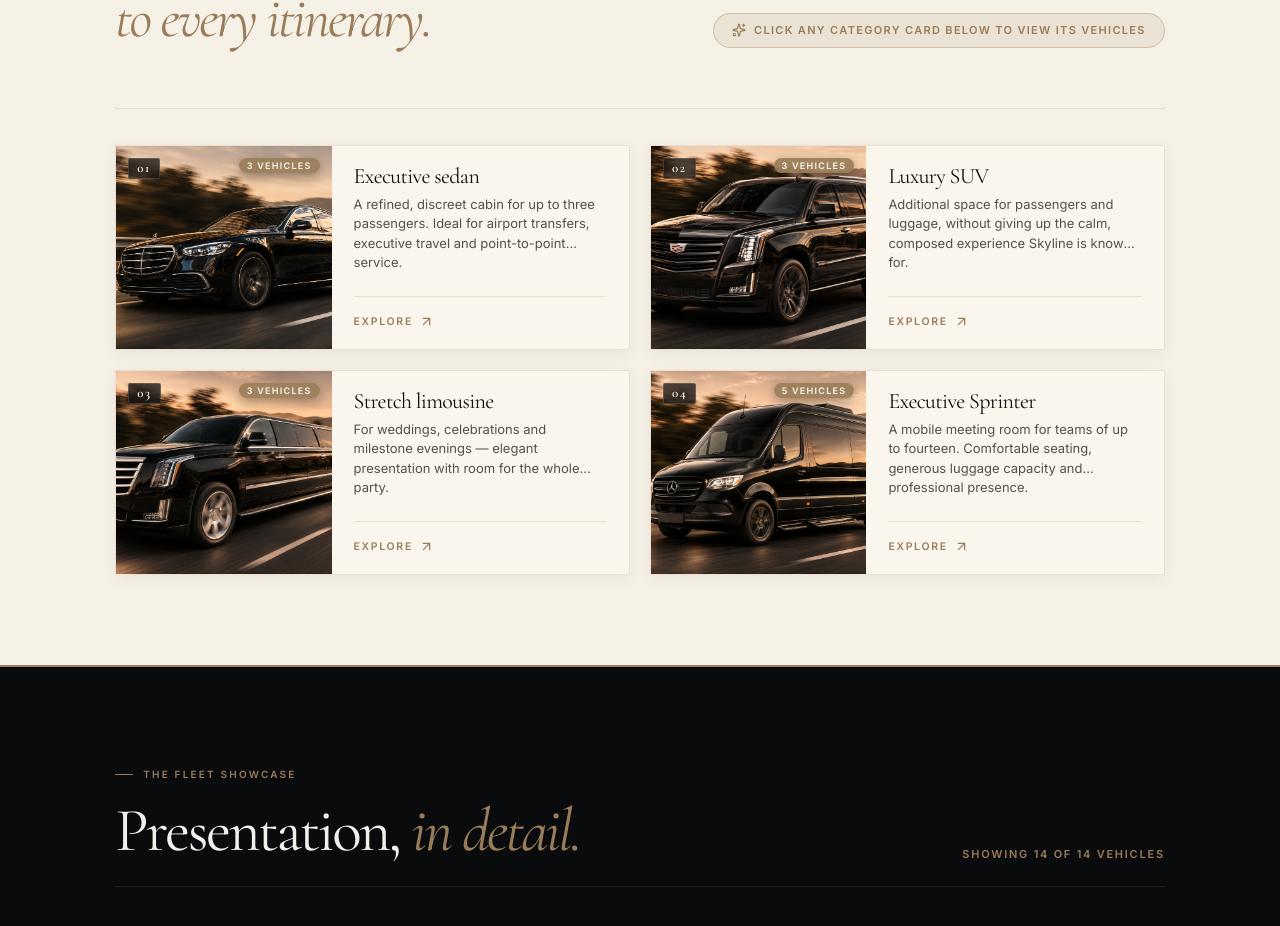
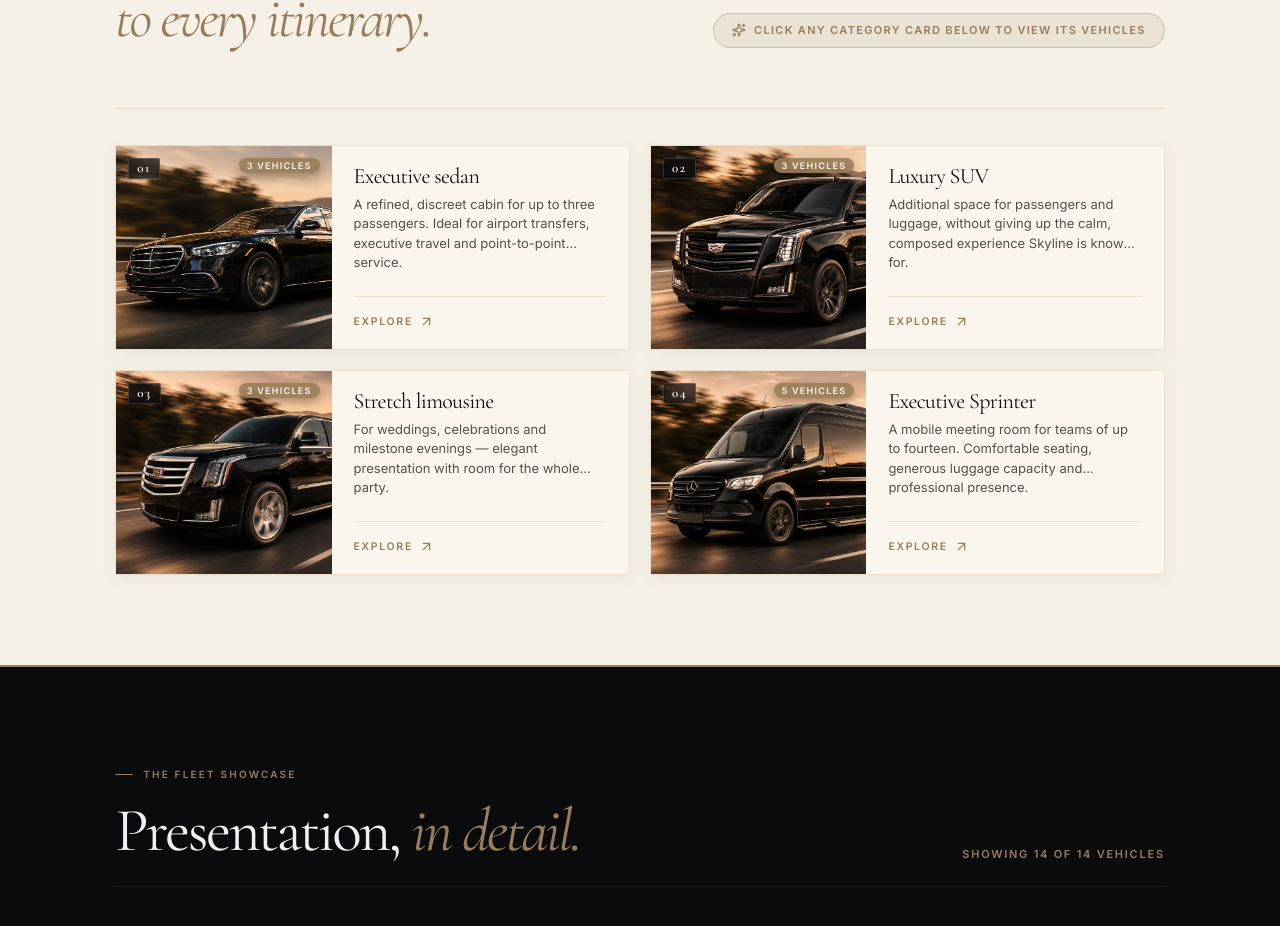
Before and after one commit to Huzzi121/Skyline-wordwide, a Next.js app: page /fleet in a window 1280 px wide. Shown: the part 1004-1930 px from the top of the page. Built offline with nearby package versions, Linux system fonts and the light colour scheme.

Commit message:
Calibrate vehicle positioning to center all four fleet category card images uniformly

```diff
--- a/app/globals.css
+++ b/app/globals.css
@@ -3250,6 +3250,22 @@ h1 em {
   transition: transform .8s cubic-bezier(.22, 1, .36, 1);
 }
 
+.fleet-cat-card[data-category="sedan"] .fleet-cat-img {
+  background-position: 42% center;
+}
+
+.fleet-cat-card[data-category="suv"] .fleet-cat-img {
+  background-position: 15% center;
+}
+
+.fleet-cat-card[data-category="limo"] .fleet-cat-img {
+  background-position: 3% center;
+}
+
+.fleet-cat-card[data-category="sprinter"] .fleet-cat-img {
+  background-position: 32% center;
+}
+
 .fleet-cat-card:hover .fleet-cat-img {
   transform: scale(1.05);
 }
```
